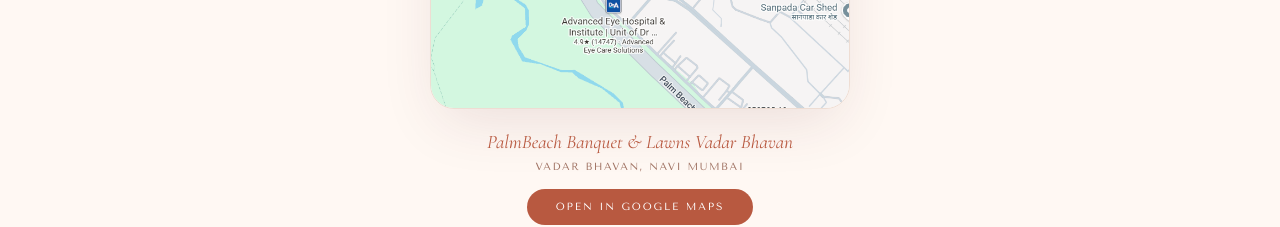
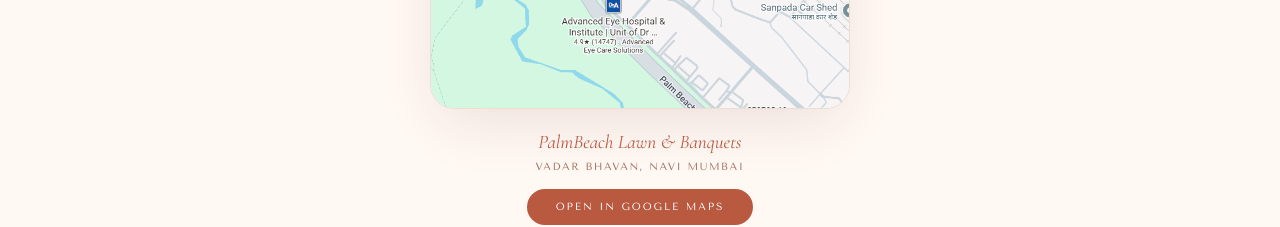
Before and after one commit to YJ0606/Tushar-Sakshi_Engagement, a plain HTML site: page index.html in a window 1280 px wide. Shown: the part 3140-3367 px from the top of the page. Drawn offline with nearby package versions, Linux system fonts and the light colour scheme.

Commit message:
Update venue name to PalmBeach Lawn & Banquets

```diff
--- a/index.html
+++ b/index.html
@@ -539,7 +539,7 @@
                 <div style="border-radius:1.5rem;overflow:hidden;border:1px solid var(--border);box-shadow:var(--shadow-warm);cursor:pointer;transition:transform 0.3s ease,box-shadow 0.3s ease;" onmouseover="this.style.transform='translateY(-4px)';this.style.boxShadow='0 12px 40px rgba(184,89,64,0.2)'" onmouseout="this.style.transform='';this.style.boxShadow='var(--shadow-warm)'">
                     <img src="venu_map1.png" alt="Venue Map - PalmBeach Banquet & Lawns Vadar Bhavan" style="width:100%;display:block;aspect-ratio:16/9;object-fit:cover;">
                 </div>
-                <p style="font-family:'Cormorant Garamond',serif;font-style:italic;font-size:1.2rem;color:var(--terracotta);margin-top:1.25rem;line-height:1.4;">PalmBeach Banquet & Lawns Vadar Bhavan</p>
+                <p style="font-family:'Cormorant Garamond',serif;font-style:italic;font-size:1.2rem;color:var(--terracotta);margin-top:1.25rem;line-height:1.4;">PalmBeach Lawn & Banquets</p>
                 <p style="font-family:'Tenor Sans',sans-serif;font-size:0.65rem;letter-spacing:0.15em;text-transform:uppercase;color:var(--text-light);margin-top:0.3rem;">Vadar Bhavan, Navi Mumbai</p>
                 <p style="display:inline-block;margin-top:1rem;background:var(--terracotta);color:white;padding:0.7rem 1.8rem;border-radius:9999px;font-family:'Tenor Sans',sans-serif;font-size:0.65rem;letter-spacing:0.18em;text-transform:uppercase;text-decoration:none;transition:background 0.2s ease;" onmouseover="this.style.background='var(--terra-dark)'" onmouseout="this.style.background='var(--terracotta)'">Open in Google Maps</p>
             </a>
```
